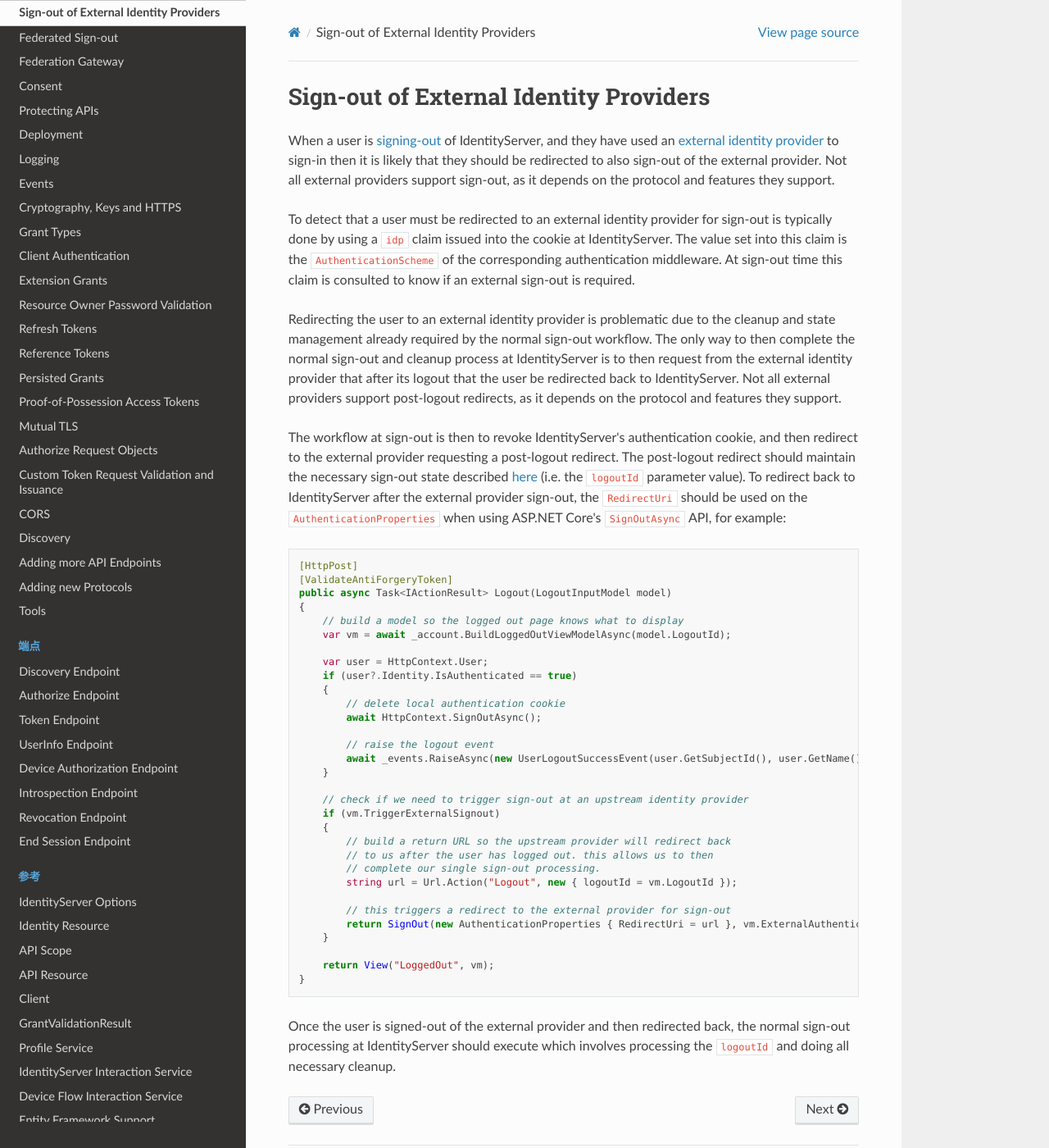
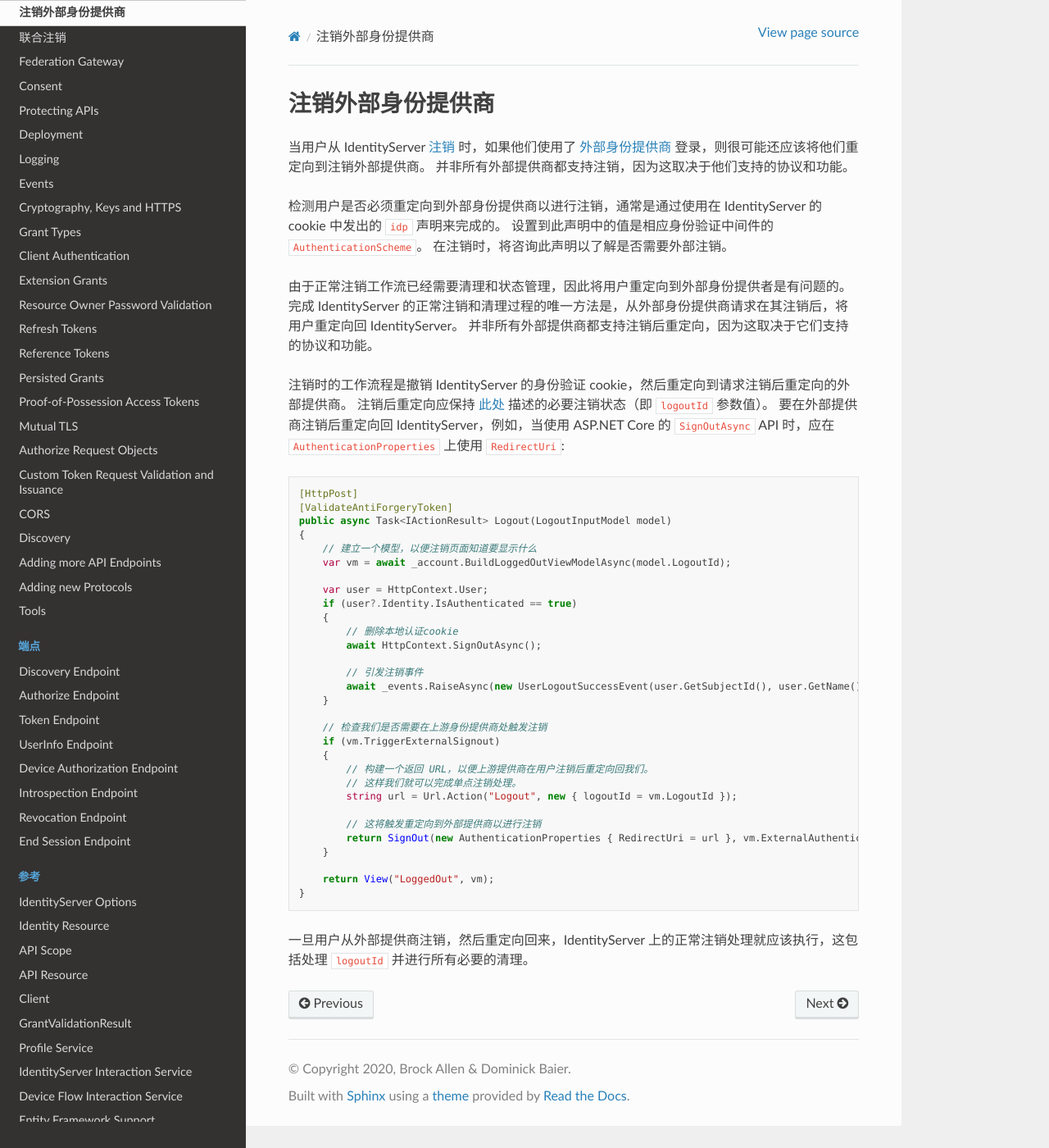
Before and after one commit to devenliu/IdentityServer4Docs, a Sphinx documentation site: the page built from zh-CN/docs/topics/signout_external_providers.rst, in a window 1280 px wide and 1400 px high. Shown: the whole window at 82% size. Built offline with Sphinx 7.4.7 and the Read the Docs theme 2.0.0, drawn with Linux system fonts in a browser that asks for light colours; pages that are not in the unit, such as notebooks, are missing from menus.

Commit message:
增加注销主题的文档翻译

```diff
--- a/zh-CN/docs/topics/signout.rst
+++ b/zh-CN/docs/topics/signout.rst
@@ -1,59 +1,58 @@
 .. _refSignOut:
-Sign-out
+注销
 ========
 
-Signing out of IdentityServer is as simple as removing the authentication cookie,
-but for doing a complete federated sign-out, we must consider signing the user out of the client applications (and maybe even up-stream identity providers) as well.
+注销 IdentityServer 就像删除身份验证 cookie 一样简单，但是要进行完整的联合注销，我们还必须考虑将用户从客户端应用程序（甚至可能是上游身份提供商）中注销。
 
-Removing the authentication cookie
+删除身份验证 cookie
 ^^^^^^^^^^^^^^^^^^^^^^^^^^^^^^^^^^
 
-To remove the authentication cookie, simply use the ``SignOutAsync`` extension method on the ``HttpContext``.
-You will need to pass the scheme used (which is provided by ``IdentityServerConstants.DefaultCookieAuthenticationScheme`` unless you have changed it)::
+要删除身份验证 cookie，只需在 ``HttpContext`` 上使用 ``SignOutAsync`` 扩展方法。
+您将需要传递使用的方案（由 ``IdentityServerConstants.DefaultCookieAuthenticationScheme`` 提供，除非您已更改它）::
 
     await HttpContext.SignOutAsync(IdentityServerConstants.DefaultCookieAuthenticationScheme);
 
-Or you can use the convenience extension method that is provided by IdentityServer::
+或者您可以使用 IdentityServer 提供的便捷扩展方法::
 
     await HttpContext.SignOutAsync();
 
-.. Note:: Typically you should prompt the user for signout (meaning require a POST), otherwise an attacker could hotlink to your logout page causing the user to be automatically logged out.
+.. Note:: 通常，您应该提示用户注销（意味着需要 POST），否则攻击者可能会热链接到您的注销页面，从而导致用户自动注销。
 
-Notifying clients that the user has signed-out
+通知客户端用户已注销
 ^^^^^^^^^^^^^^^^^^^^^^^^^^^^^^^^^^^^^^^^^^^^^^
 
-As part of the signout process you will want to ensure client applications are informed that the user has signed out.
-IdentityServer supports the `front-channel <https://openid.net/specs/openid-connect-frontchannel-1_0.html>`_ specification for server-side clients (e.g. MVC),
-the `back-channel <https://openid.net/specs/openid-connect-backchannel-1_0.html>`_  specification for server-side clients (e.g. MVC),
-and the `session management <https://openid.net/specs/openid-connect-session-1_0.html>`_ specification for browser-based JavaScript clients (e.g. SPA, React, Angular, etc.).
+作为注销过程的一部分，您需要确保通知客户端应用程序用户已注销。
+IdentityServer 支持服务器测客户端（例如 MVC）的 `前端通道 <https://openid.net/specs/openid-connect-frontchannel-1_0.html>`_ 规范，
+服务器端客户端（例如 MVC）的 `后端通道 <https:/ /openid.net/specs/openid-connect-backchannel-1_0.html>`_ 规范，
+以及基于浏览器的 JavaScript 客户端（例如 SPA、React、Angular 等）的 `会话管理 <https://openid.net/specs/openid-connect-session-1_0.html>`_ 规范。
 
-**Front-channel server-side clients**
+**前端通道 服务器端客户端**
 
-To signout the user from the server-side client applications via the front-channel spec, the "logged out" page in IdentityServer must render an ``<iframe>`` to notify the clients that the user has signed out.
-Clients that wish to be notified must have the ``FrontChannelLogoutUri`` configuration value set.
-IdentityServer tracks which clients the user has signed into, and provides an API called ``GetLogoutContextAsync`` on the ``IIdentityServerInteractionService`` (:ref:`details <refInteractionService>`).
-This API returns a ``LogoutRequest`` object with a ``SignOutIFrameUrl`` property that your logged out page must render into an ``<iframe>``.
+要通过前端通道规范从服务器端客户端应用程序中注销用户，IdentityServer 中的 ``注销`` 页面必须呈现一个 ``<iframe>`` 以通知客户端用户已注销。
+希望收到通知的客户端必须设置 ``FrontChannelLogoutUri`` 配置值。
+IdentityServer 跟踪用户登录了哪些客户端，并在 ``IIdentityServerInteractionService`` （:ref:`详情 <refInteractionService>`）上提供了一个名为 ``GetLogoutContextAsync`` 的 API。
+此 API 返回一个带有 ``SignOutIFrameUrl`` 属性的 ``LogoutRequest`` 对象，您的注销页面必须将其呈现到 ``<iframe>`` 中。
 
-**Back-channel server-side clients**
+**后端通道 服务器端客户端**
 
-To signout the user from the server-side client applications via the back-channel spec the ``IBackChannelLogoutService`` service can be used.
-IdentityServer will automatically use this service when your logout page removes the user's authentication cookie via a call to ``HttpContext.SignOutAsync``.
-Clients that wish to be notified must have the ``BackChannelLogoutUri`` configuration value set.
+要通过后端通道规范从服务器端客户端应用程序注销用户，可以使用 ``IBackChannelLogoutService`` 服务。
+当您的注销页面通过调用 ``HttpContext.SignOutAsync`` 删除用户的身份验证 cookie 时，IdentityServer 将自动使用此服务。
+希望收到通知的客户端必须设置 ``BackChannelLogoutUri`` 配置值。
 
-**Browser-based JavaScript clients**
+**基于浏览器的 JavaScript 客户端**
 
-Given how the `session management <https://openid.net/specs/openid-connect-session-1_0.html>`_ specification is designed, there is nothing special in IdentityServer that you need to do to notify these clients that the user has signed out.
-The clients, though, must perform monitoring on the `check_session_iframe`, and this is implemented by the `oidc-client JavaScript library <https://github.com/IdentityModel/oidc-client-js/>`_.
+鉴于 `会话管理 <https://openid.net/specs/openid-connect-session-1_0.html>`_  规范是如何设计的，在 IdentityServer 中，您不需要做什么特殊的事情来通知这些客户端用户已注销。
+但是，客户端必须对 `check_session_iframe` 执行监控，这是由 `oidc-client JavaScript 库 <https://github.com/IdentityModel/oidc-client-js/>`_ 实现的。
 
-Sign-out initiated by a client application
+由客户端应用程序发起的注销
 ^^^^^^^^^^^^^^^^^^^^^^^^^^^^^^^^^^^^^^^^^^
 
-If sign-out was initiated by a client application, then the client first redirected the user to the :ref:`end session endpoint <refEndSession>`.
-Processing at the end session endpoint might require some temporary state to be maintained (e.g. the client's post logout redirect uri) across the redirect to the logout page.
-This state might be of use to the logout page, and the identifier for the state is passed via a `logoutId` parameter to the logout page.
+如果注销是由客户端应用程序发起的，那么客户端首先将用户重定向到 :ref:`结束会话端点  <refEndSession>`。
+结束会话端点的处理可能需要在重定向到注销页面的过程中维护一些临时状态（例如，客户端的注销后重定向 uri）。
+此状态可能对注销页面有用，并且该状态的标识符通过 `logoutId` 参数传递到注销页面。
 
-The ``GetLogoutContextAsync`` API on the :ref:`interaction service <refInteractionService>` can be used to load the state.
-Of interest on the ``LogoutRequest`` model context class is the ``ShowSignoutPrompt`` which indicates if the request for sign-out has been authenticated, and therefore it's safe to not prompt the user for sign-out.
+:ref:`交互服务 <refInteractionService>` 上的 ``GetLogoutContextAsync`` API 可用于加载状态。
+对 ``LogoutRequest`` 模型上下文类感兴趣的是 ``ShowSignoutPrompt``，它指示注销请求是否已通过身份验证，因此不提示用户注销是安全的。
 
-By default this state is managed as a protected data structure passed via the `logoutId` value.
-If you wish to use some other persistence between the end session endpoint and the logout page, then you can implement ``IMessageStore<LogoutMessage>`` and register the implementation in DI.
+默认情况下，此状态作为通过 ``logoutId`` 值传递的受保护数据结构进行管理。
+如果您希望在结束会话端点和注销页面之间使用其他持久性，那么您可以实现 ``IMessageStore<LogoutMessage>`` 并在 DI 中注册实现。
--- a/zh-CN/docs/topics/signout_external_providers.rst
+++ b/zh-CN/docs/topics/signout_external_providers.rst
@@ -1,52 +1,51 @@
 .. _refSignOutExternal:
-Sign-out of External Identity Providers
+注销外部身份提供商
 =======================================
 
-When a user is :ref:`signing-out <refSignOut>` of IdentityServer, and they have used an :ref:`external identity provider <refExternalIdentityProviders>` to sign-in then it is likely that they should be redirected to also sign-out of the external provider.
-Not all external providers support sign-out, as it depends on the protocol and features they support.
+当用户从 IdentityServer :ref:`注销 <refSignOut>` 时，如果他们使用了 :ref:`外部身份提供商 <refExternalIdentityProviders>` 登录，则很可能还应该将他们重定向到注销外部提供商。
+并非所有外部提供商都支持注销，因为这取决于他们支持的协议和功能。
 
-To detect that a user must be redirected to an external identity provider for sign-out is typically done by using a ``idp`` claim issued into the cookie at IdentityServer.
-The value set into this claim is the ``AuthenticationScheme`` of the corresponding authentication middleware.
-At sign-out time this claim is consulted to know if an external sign-out is required.
+检测用户是否必须重定向到外部身份提供商以进行注销，通常是通过使用在 IdentityServer 的 cookie 中发出的 ``idp`` 声明来完成的。
+设置到此声明中的值是相应身份验证中间件的 ``AuthenticationScheme``。
+在注销时，将咨询此声明以了解是否需要外部注销。
 
-Redirecting the user to an external identity provider is problematic due to the cleanup and state management already required by the normal sign-out workflow.
-The only way to then complete the normal sign-out and cleanup process at IdentityServer is to then request from the external identity provider that after its logout that the user be redirected back to IdentityServer.
-Not all external providers support post-logout redirects, as it depends on the protocol and features they support.
+由于正常注销工作流已经需要清理和状态管理，因此将用户重定向到外部身份提供者是有问题的。
+完成 IdentityServer 的正常注销和清理过程的唯一方法是，从外部身份提供商请求在其注销后，将用户重定向回 IdentityServer。
+并非所有外部提供商都支持注销后重定向，因为这取决于它们支持的协议和功能。
 
-The workflow at sign-out is then to revoke IdentityServer's authentication cookie, and then redirect to the external provider requesting a post-logout redirect.
-The post-logout redirect should maintain the necessary sign-out state described :ref:`here <refSignOut>` (i.e. the ``logoutId`` parameter value).
-To redirect back to IdentityServer after the external provider sign-out, the ``RedirectUri`` should be used on the ``AuthenticationProperties`` when using ASP.NET Core's ``SignOutAsync`` API, for example::
+注销时的工作流程是撤销 IdentityServer 的身份验证 cookie，然后重定向到请求注销后重定向的外部提供商。
+注销后重定向应保持 :ref:`此处 <refSignOut>` 描述的必要注销状态（即 ``logoutId`` 参数值）。
+要在外部提供商注销后重定向回 IdentityServer，例如，当使用 ASP.NET Core 的 ``SignOutAsync`` API 时，应在 ``AuthenticationProperties`` 上使用 ``RedirectUri``::
 
     [HttpPost]
     [ValidateAntiForgeryToken]
     public async Task<IActionResult> Logout(LogoutInputModel model)
     {
-        // build a model so the logged out page knows what to display
+        // 建立一个模型，以便注销页面知道要显示什么
         var vm = await _account.BuildLoggedOutViewModelAsync(model.LogoutId);
 
         var user = HttpContext.User;
         if (user?.Identity.IsAuthenticated == true)
         {
-            // delete local authentication cookie
+            // 删除本地认证cookie
             await HttpContext.SignOutAsync();
 
-            // raise the logout event
+            // 引发注销事件
             await _events.RaiseAsync(new UserLogoutSuccessEvent(user.GetSubjectId(), user.GetName()));
         }
 
-        // check if we need to trigger sign-out at an upstream identity provider
+        // 检查我们是否需要在上游身份提供商处触发注销
         if (vm.TriggerExternalSignout)
         {
-            // build a return URL so the upstream provider will redirect back
-            // to us after the user has logged out. this allows us to then
-            // complete our single sign-out processing.
+            // 构建一个返回 URL，以便上游提供商在用户注销后重定向回我们。
+            // 这样我们就可以完成单点注销处理。
             string url = Url.Action("Logout", new { logoutId = vm.LogoutId });
 
-            // this triggers a redirect to the external provider for sign-out
+            // 这将触发重定向到外部提供商以进行注销
             return SignOut(new AuthenticationProperties { RedirectUri = url }, vm.ExternalAuthenticationScheme);
         }
 
         return View("LoggedOut", vm);
     }
 
-Once the user is signed-out of the external provider and then redirected back, the normal sign-out processing at IdentityServer should execute which involves processing the ``logoutId`` and doing all necessary cleanup.
+一旦用户从外部提供商注销，然后重定向回来，IdentityServer 上的正常注销处理就应该执行，这包括处理 ``logoutId`` 并进行所有必要的清理。
```
Also changed, not shown: zh-CN/docs/topics/signout_federated.rst (+15 -15 lines).
